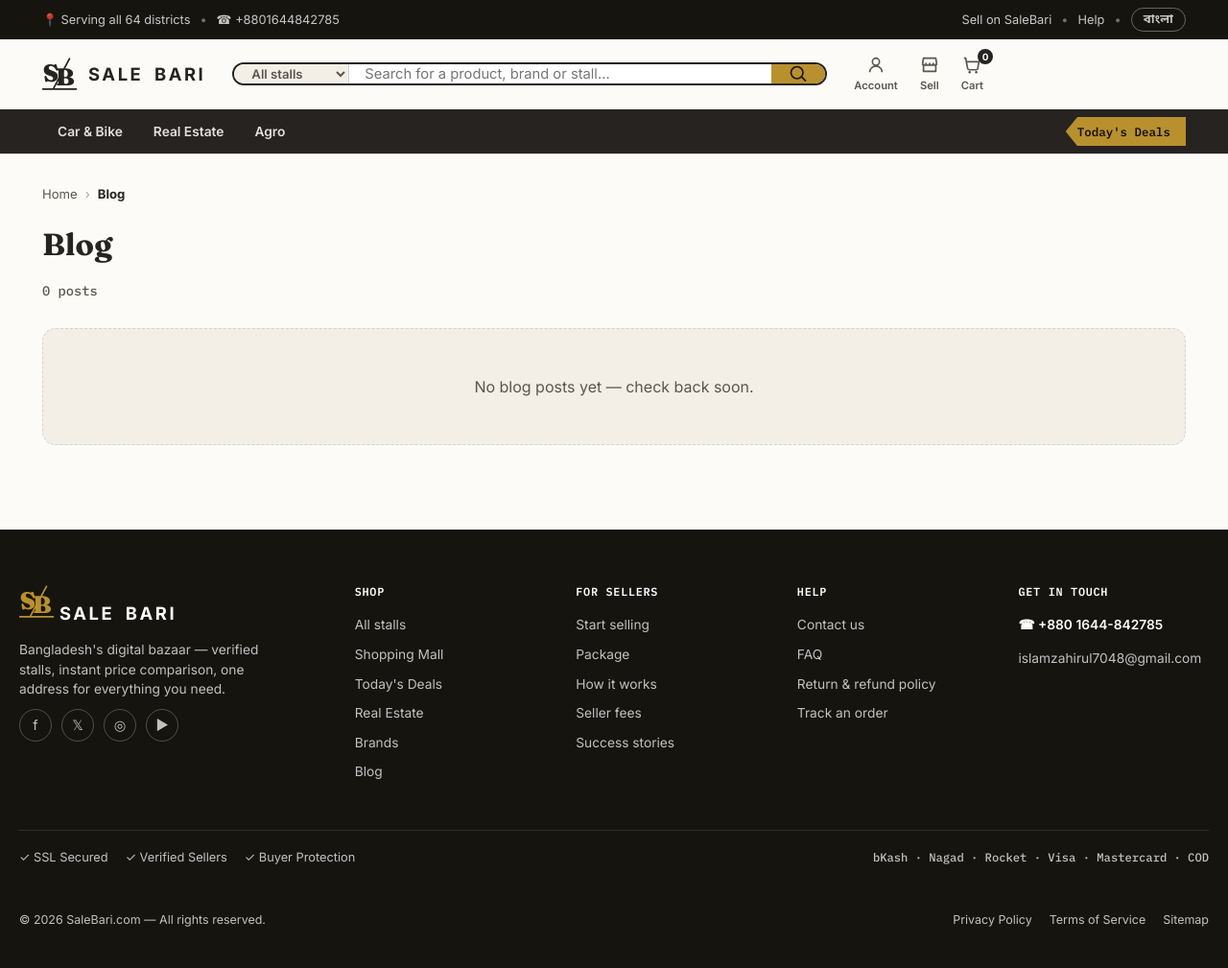
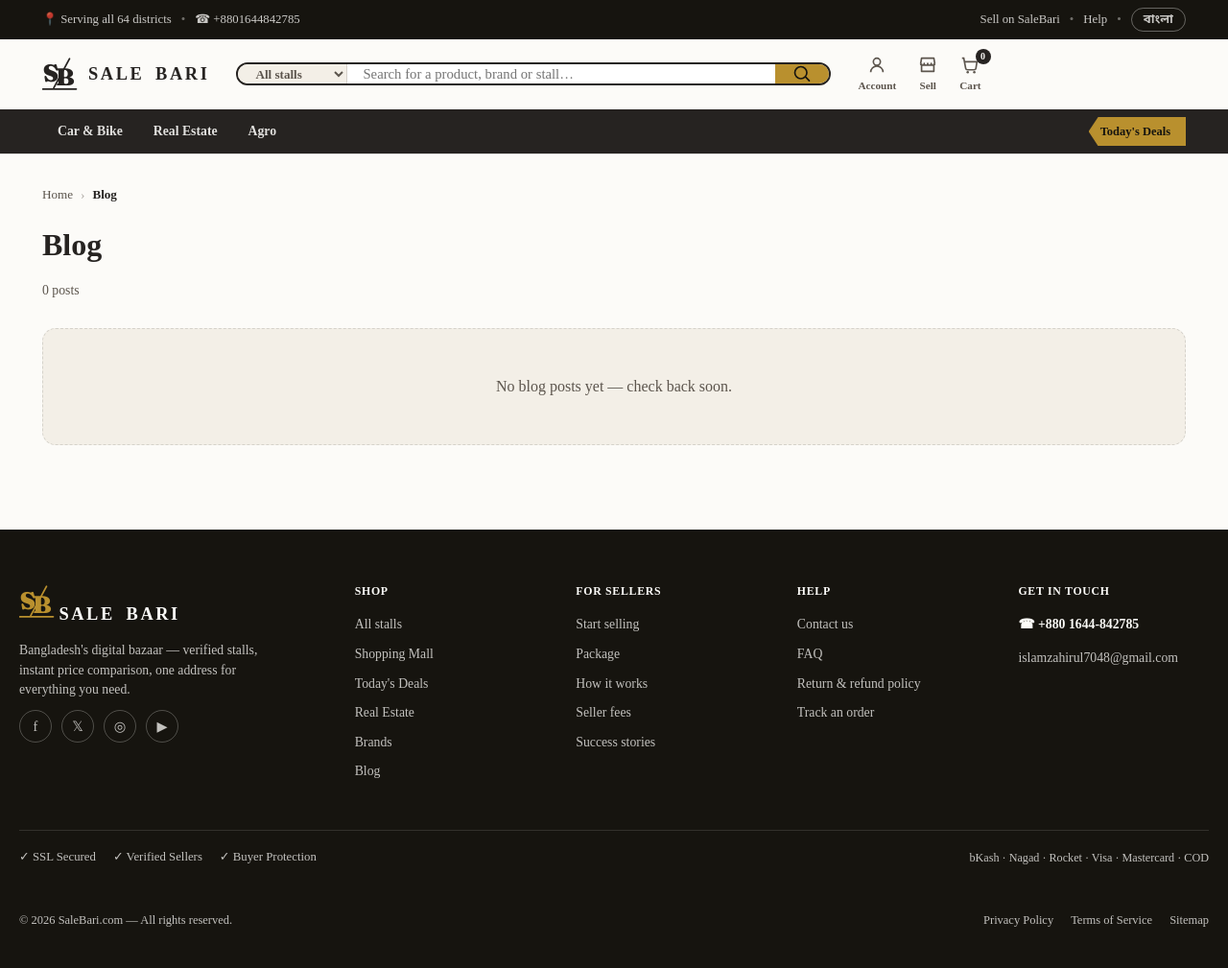
Before and after one commit to zahirislam7048/salebari, a PHP site: page /blog.php in a window 1280 px wide. Shown: the whole page at 96% size. Run offline with PHP 8.4, Linux system fonts and the light colour scheme; data that the repository does not hold is empty; some libraries are stand-ins or nearby versions.

Commit message:
Use Times New Roman across the public site
Co-Authored-By: Claude Sonnet 5.5 <noreply@anthropic.com>

```diff
--- a/app/layout.php
+++ b/app/layout.php
@@ -15,7 +15,7 @@ function site_header(string $title, string $extraHead = ''): void
 <link rel="icon" type="image/svg+xml" href="../assets/favicon.svg">
 <link rel="preconnect" href="https://fonts.googleapis.com">
 <link rel="preconnect" href="https://fonts.gstatic.com" crossorigin>
-<link href="https://fonts.googleapis.com/css2?family=Fraunces:ital,opsz,wght@0,9..144,500;0,9..144,600;0,9..144,700;0,9..144,900;1,9..144,600&family=Inter:wght@400;500;600;700;800&family=IBM+Plex+Mono:wght@500;600&family=Noto+Sans+Bengali:wght@400;500;600;700;800&display=swap" rel="stylesheet">
+<link href="https://fonts.googleapis.com/css2?family=Fraunces:ital,opsz,wght@0,9..144,500;0,9..144,600;0,9..144,700;0,9..144,900;1,9..144,600&family=Noto+Sans+Bengali:wght@400;500;600;700;800&display=swap" rel="stylesheet">
 <link rel="stylesheet" href="../css/style.css">
 <?= $extraHead ?>
 </head>
--- a/blog-post.php
+++ b/blog-post.php
@@ -20,7 +20,7 @@ $pageDesc  = $post ? ($post['meta_description'] ?: mb_substr(trim(strip_tags((st
 <link rel="icon" type="image/svg+xml" href="assets/favicon.svg">
 <link rel="preconnect" href="https://fonts.googleapis.com">
 <link rel="preconnect" href="https://fonts.gstatic.com" crossorigin>
-<link href="https://fonts.googleapis.com/css2?family=Fraunces:ital,opsz,wght@0,9..144,500;0,9..144,600;0,9..144,700;0,9..144,900;1,9..144,600&family=Inter:wght@400;500;600;700;800&family=IBM+Plex+Mono:wght@500;600&family=Noto+Sans+Bengali:wght@400;500;600;700;800&display=swap" rel="stylesheet">
+<link href="https://fonts.googleapis.com/css2?family=Fraunces:ital,opsz,wght@0,9..144,500;0,9..144,600;0,9..144,700;0,9..144,900;1,9..144,600&family=Noto+Sans+Bengali:wght@400;500;600;700;800&display=swap" rel="stylesheet">
 <link rel="stylesheet" href="css/style.css">
 </head>
 <body>
--- a/blog.php
+++ b/blog.php
@@ -18,7 +18,7 @@ $posts   = rows(
 <link rel="icon" type="image/svg+xml" href="assets/favicon.svg">
 <link rel="preconnect" href="https://fonts.googleapis.com">
 <link rel="preconnect" href="https://fonts.gstatic.com" crossorigin>
-<link href="https://fonts.googleapis.com/css2?family=Fraunces:ital,opsz,wght@0,9..144,500;0,9..144,600;0,9..144,700;0,9..144,900;1,9..144,600&family=Inter:wght@400;500;600;700;800&family=IBM+Plex+Mono:wght@500;600&family=Noto+Sans+Bengali:wght@400;500;600;700;800&display=swap" rel="stylesheet">
+<link href="https://fonts.googleapis.com/css2?family=Fraunces:ital,opsz,wght@0,9..144,500;0,9..144,600;0,9..144,700;0,9..144,900;1,9..144,600&family=Noto+Sans+Bengali:wght@400;500;600;700;800&display=swap" rel="stylesheet">
 <link rel="stylesheet" href="css/style.css">
 </head>
 <body>
--- a/brand/list/index.php
+++ b/brand/list/index.php
@@ -22,7 +22,7 @@ $total = count($brands);
 <link rel="icon" type="image/svg+xml" href="../../assets/favicon.svg">
 <link rel="preconnect" href="https://fonts.googleapis.com">
 <link rel="preconnect" href="https://fonts.gstatic.com" crossorigin>
-<link href="https://fonts.googleapis.com/css2?family=Fraunces:ital,opsz,wght@0,9..144,500;0,9..144,600;0,9..144,700;0,9..144,900;1,9..144,600&family=Inter:wght@400;500;600;700;800&family=IBM+Plex+Mono:wght@500;600&family=Noto+Sans+Bengali:wght@400;500;600;700;800&display=swap" rel="stylesheet">
+<link href="https://fonts.googleapis.com/css2?family=Fraunces:ital,opsz,wght@0,9..144,500;0,9..144,600;0,9..144,700;0,9..144,900;1,9..144,600&family=Noto+Sans+Bengali:wght@400;500;600;700;800&display=swap" rel="stylesheet">
 <link rel="stylesheet" href="../../css/style.css">
 </head>
 <body>
--- a/brand/show.php
+++ b/brand/show.php
@@ -30,7 +30,7 @@ $products = $brand ? rows(
 <link rel="icon" type="image/svg+xml" href="<?= base_path() ?>/assets/favicon.svg">
 <link rel="preconnect" href="https://fonts.googleapis.com">
 <link rel="preconnect" href="https://fonts.gstatic.com" crossorigin>
-<link href="https://fonts.googleapis.com/css2?family=Fraunces:ital,opsz,wght@0,9..144,500;0,9..144,600;0,9..144,700;0,9..144,900;1,9..144,600&family=Inter:wght@400;500;600;700;800&family=IBM+Plex+Mono:wght@500;600&family=Noto+Sans+Bengali:wght@400;500;600;700;800&display=swap" rel="stylesheet">
+<link href="https://fonts.googleapis.com/css2?family=Fraunces:ital,opsz,wght@0,9..144,500;0,9..144,600;0,9..144,700;0,9..144,900;1,9..144,600&family=Noto+Sans+Bengali:wght@400;500;600;700;800&display=swap" rel="stylesheet">
 <link rel="stylesheet" href="<?= base_path() ?>/css/style.css">
 </head>
 <body>
--- a/category.html
+++ b/category.html
@@ -8,7 +8,7 @@
 <link rel="icon" type="image/svg+xml" href="assets/favicon.svg">
 <link rel="preconnect" href="https://fonts.googleapis.com">
 <link rel="preconnect" href="https://fonts.gstatic.com" crossorigin>
-<link href="https://fonts.googleapis.com/css2?family=Fraunces:ital,opsz,wght@0,9..144,500;0,9..144,600;0,9..144,700;0,9..144,900;1,9..144,600&family=Inter:wght@400;500;600;700;800&family=IBM+Plex+Mono:wght@500;600&family=Noto+Sans+Bengali:wght@400;500;600;700;800&display=swap" rel="stylesheet">
+<link href="https://fonts.googleapis.com/css2?family=Fraunces:ital,opsz,wght@0,9..144,500;0,9..144,600;0,9..144,700;0,9..144,900;1,9..144,600&family=Noto+Sans+Bengali:wght@400;500;600;700;800&display=swap" rel="stylesheet">
 <link rel="stylesheet" href="css/style.css">
 </head>
 <body>
--- a/css/style.css
+++ b/css/style.css
@@ -14,9 +14,9 @@
   --market-green: #3F7A5C;
   --line: rgba(38, 35, 33, 0.14);
 
-  --font-display: "Fraunces", "Noto Sans Bengali", "Georgia", serif;
-  --font-body: "Inter", "Noto Sans Bengali", -apple-system, BlinkMacSystemFont, "Segoe UI", sans-serif;
-  --font-mono: "IBM Plex Mono", "Noto Sans Bengali", "SFMono-Regular", Menlo, monospace;
+  --font-display: "Times New Roman", Times, "Noto Sans Bengali", serif;
+  --font-body: "Times New Roman", Times, "Noto Sans Bengali", serif;
+  --font-mono: "Times New Roman", Times, "Noto Sans Bengali", serif;
 
   --radius-s: 8px;
   --radius-m: 14px;
--- a/index.html
+++ b/index.html
@@ -18,7 +18,7 @@
 <link rel="icon" type="image/svg+xml" href="assets/favicon.svg">
 <link rel="preconnect" href="https://fonts.googleapis.com">
 <link rel="preconnect" href="https://fonts.gstatic.com" crossorigin>
-<link href="https://fonts.googleapis.com/css2?family=Fraunces:ital,opsz,wght@0,9..144,500;0,9..144,600;0,9..144,700;0,9..144,900;1,9..144,600&family=Inter:wght@400;500;600;700;800&family=IBM+Plex+Mono:wght@500;600&family=Noto+Sans+Bengali:wght@400;500;600;700;800&display=swap" rel="stylesheet">
+<link href="https://fonts.googleapis.com/css2?family=Fraunces:ital,opsz,wght@0,9..144,500;0,9..144,600;0,9..144,700;0,9..144,900;1,9..144,600&family=Noto+Sans+Bengali:wght@400;500;600;700;800&display=swap" rel="stylesheet">
 <link rel="stylesheet" href="css/style.css">
 </head>
 <body>
--- a/listing.html
+++ b/listing.html
@@ -8,7 +8,7 @@
 <link rel="icon" type="image/svg+xml" href="assets/favicon.svg">
 <link rel="preconnect" href="https://fonts.googleapis.com">
 <link rel="preconnect" href="https://fonts.gstatic.com" crossorigin>
-<link href="https://fonts.googleapis.com/css2?family=Fraunces:ital,opsz,wght@0,9..144,500;0,9..144,600;0,9..144,700;0,9..144,900;1,9..144,600&family=Inter:wght@400;500;600;700;800&family=IBM+Plex+Mono:wght@500;600&family=Noto+Sans+Bengali:wght@400;500;600;700;800&display=swap" rel="stylesheet">
+<link href="https://fonts.googleapis.com/css2?family=Fraunces:ital,opsz,wght@0,9..144,500;0,9..144,600;0,9..144,700;0,9..144,900;1,9..144,600&family=Noto+Sans+Bengali:wght@400;500;600;700;800&display=swap" rel="stylesheet">
 <link rel="stylesheet" href="css/style.css">
 </head>
 <body>
--- a/market/list/index.php
+++ b/market/list/index.php
@@ -18,7 +18,7 @@ $totalCities = count($byCity);
 <link rel="icon" type="image/svg+xml" href="../../assets/favicon.svg">
 <link rel="preconnect" href="https://fonts.googleapis.com">
 <link rel="preconnect" href="https://fonts.gstatic.com" crossorigin>
-<link href="https://fonts.googleapis.com/css2?family=Fraunces:ital,opsz,wght@0,9..144,500;0,9..144,600;0,9..144,700;0,9..144,900;1,9..144,600&family=Inter:wght@400;500;600;700;800&family=IBM+Plex+Mono:wght@500;600&family=Noto+Sans+Bengali:wght@400;500;600;700;800&display=swap" rel="stylesheet">
+<link href="https://fonts.googleapis.com/css2?family=Fraunces:ital,opsz,wght@0,9..144,500;0,9..144,600;0,9..144,700;0,9..144,900;1,9..144,600&family=Noto+Sans+Bengali:wght@400;500;600;700;800&display=swap" rel="stylesheet">
 <link rel="stylesheet" href="../../css/style.css">
 </head>
 <body>
--- a/market/show.php
+++ b/market/show.php
@@ -28,7 +28,7 @@ $stalls = $mall ? rows(
 <link rel="icon" type="image/svg+xml" href="<?= base_path() ?>/assets/favicon.svg">
 <link rel="preconnect" href="https://fonts.googleapis.com">
 <link rel="preconnect" href="https://fonts.gstatic.com" crossorigin>
-<link href="https://fonts.googleapis.com/css2?family=Fraunces:ital,opsz,wght@0,9..144,500;0,9..144,600;0,9..144,700;0,9..144,900;1,9..144,600&family=Inter:wght@400;500;600;700;800&family=IBM+Plex+Mono:wght@500;600&family=Noto+Sans+Bengali:wght@400;500;600;700;800&display=swap" rel="stylesheet">
+<link href="https://fonts.googleapis.com/css2?family=Fraunces:ital,opsz,wght@0,9..144,500;0,9..144,600;0,9..144,700;0,9..144,900;1,9..144,600&family=Noto+Sans+Bengali:wght@400;500;600;700;800&display=swap" rel="stylesheet">
 <link rel="stylesheet" href="<?= base_path() ?>/css/style.css">
 </head>
 <body>
--- a/package.html
+++ b/package.html
@@ -8,7 +8,7 @@
 <link rel="icon" type="image/svg+xml" href="assets/favicon.svg">
 <link rel="preconnect" href="https://fonts.googleapis.com">
 <link rel="preconnect" href="https://fonts.gstatic.com" crossorigin>
-<link href="https://fonts.googleapis.com/css2?family=Fraunces:ital,opsz,wght@0,9..144,500;0,9..144,600;0,9..144,700;0,9..144,900;1,9..144,600&family=Inter:wght@400;500;600;700;800&family=IBM+Plex+Mono:wght@500;600&family=Noto+Sans+Bengali:wght@400;500;600;700;800&display=swap" rel="stylesheet">
+<link href="https://fonts.googleapis.com/css2?family=Fraunces:ital,opsz,wght@0,9..144,500;0,9..144,600;0,9..144,700;0,9..144,900;1,9..144,600&family=Noto+Sans+Bengali:wght@400;500;600;700;800&display=swap" rel="stylesheet">
 <link rel="stylesheet" href="css/style.css">
 </head>
 <body>
--- a/product.php
+++ b/product.php
@@ -112,7 +112,7 @@ $pageDesc  = $product ? ($product['meta_description'] ?: mb_substr((string) $pro
 <link rel="icon" type="image/svg+xml" href="<?= base_path() ?>/assets/favicon.svg">
 <link rel="preconnect" href="https://fonts.googleapis.com">
 <link rel="preconnect" href="https://fonts.gstatic.com" crossorigin>
-<link href="https://fonts.googleapis.com/css2?family=Fraunces:ital,opsz,wght@0,9..144,500;0,9..144,600;0,9..144,700;0,9..144,900;1,9..144,600&family=Inter:wght@400;500;600;700;800&family=IBM+Plex+Mono:wght@500;600&family=Noto+Sans+Bengali:wght@400;500;600;700;800&display=swap" rel="stylesheet">
+<link href="https://fonts.googleapis.com/css2?family=Fraunces:ital,opsz,wght@0,9..144,500;0,9..144,600;0,9..144,700;0,9..144,900;1,9..144,600&family=Noto+Sans+Bengali:wght@400;500;600;700;800&display=swap" rel="stylesheet">
 <link rel="stylesheet" href="<?= base_path() ?>/css/style.css">
 </head>
 <body class="has-pp-bar">
--- a/stall/1/index.html
+++ b/stall/1/index.html
@@ -8,7 +8,7 @@
 <link rel="icon" type="image/svg+xml" href="../../assets/favicon.svg">
 <link rel="preconnect" href="https://fonts.googleapis.com">
 <link rel="preconnect" href="https://fonts.gstatic.com" crossorigin>
-<link href="https://fonts.googleapis.com/css2?family=Fraunces:ital,opsz,wght@0,9..144,500;0,9..144,600;0,9..144,700;0,9..144,900;1,9..144,600&family=Inter:wght@400;500;600;700;800&family=IBM+Plex+Mono:wght@500;600&family=Noto+Sans+Bengali:wght@400;500;600;700;800&display=swap" rel="stylesheet">
+<link href="https://fonts.googleapis.com/css2?family=Fraunces:ital,opsz,wght@0,9..144,500;0,9..144,600;0,9..144,700;0,9..144,900;1,9..144,600&family=Noto+Sans+Bengali:wght@400;500;600;700;800&display=swap" rel="stylesheet">
 <link rel="stylesheet" href="../../css/style.css">
 </head>
 <body>
--- a/stall/2/index.html
+++ b/stall/2/index.html
@@ -8,7 +8,7 @@
 <link rel="icon" type="image/svg+xml" href="../../assets/favicon.svg">
 <link rel="preconnect" href="https://fonts.googleapis.com">
 <link rel="preconnect" href="https://fonts.gstatic.com" crossorigin>
-<link href="https://fonts.googleapis.com/css2?family=Fraunces:ital,opsz,wght@0,9..144,500;0,9..144,600;0,9..144,700;0,9..144,900;1,9..144,600&family=Inter:wght@400;500;600;700;800&family=IBM+Plex+Mono:wght@500;600&family=Noto+Sans+Bengali:wght@400;500;600;700;800&display=swap" rel="stylesheet">
+<link href="https://fonts.googleapis.com/css2?family=Fraunces:ital,opsz,wght@0,9..144,500;0,9..144,600;0,9..144,700;0,9..144,900;1,9..144,600&family=Noto+Sans+Bengali:wght@400;500;600;700;800&display=swap" rel="stylesheet">
 <link rel="stylesheet" href="../../css/style.css">
 </head>
 <body>
--- a/stall/3/index.html
+++ b/stall/3/index.html
@@ -8,7 +8,7 @@
 <link rel="icon" type="image/svg+xml" href="../../assets/favicon.svg">
 <link rel="preconnect" href="https://fonts.googleapis.com">
 <link rel="preconnect" href="https://fonts.gstatic.com" crossorigin>
-<link href="https://fonts.googleapis.com/css2?family=Fraunces:ital,opsz,wght@0,9..144,500;0,9..144,600;0,9..144,700;0,9..144,900;1,9..144,600&family=Inter:wght@400;500;600;700;800&family=IBM+Plex+Mono:wght@500;600&family=Noto+Sans+Bengali:wght@400;500;600;700;800&display=swap" rel="stylesheet">
+<link href="https://fonts.googleapis.com/css2?family=Fraunces:ital,opsz,wght@0,9..144,500;0,9..144,600;0,9..144,700;0,9..144,900;1,9..144,600&family=Noto+Sans+Bengali:wght@400;500;600;700;800&display=swap" rel="stylesheet">
 <link rel="stylesheet" href="../../css/style.css">
 </head>
 <body>
--- a/stall/4/index.html
+++ b/stall/4/index.html
@@ -8,7 +8,7 @@
 <link rel="icon" type="image/svg+xml" href="../../assets/favicon.svg">
 <link rel="preconnect" href="https://fonts.googleapis.com">
 <link rel="preconnect" href="https://fonts.gstatic.com" crossorigin>
-<link href="https://fonts.googleapis.com/css2?family=Fraunces:ital,opsz,wght@0,9..144,500;0,9..144,600;0,9..144,700;0,9..144,900;1,9..144,600&family=Inter:wght@400;500;600;700;800&family=IBM+Plex+Mono:wght@500;600&family=Noto+Sans+Bengali:wght@400;500;600;700;800&display=swap" rel="stylesheet">
+<link href="https://fonts.googleapis.com/css2?family=Fraunces:ital,opsz,wght@0,9..144,500;0,9..144,600;0,9..144,700;0,9..144,900;1,9..144,600&family=Noto+Sans+Bengali:wght@400;500;600;700;800&display=swap" rel="stylesheet">
 <link rel="stylesheet" href="../../css/style.css">
 </head>
 <body>
--- a/stall/list/index.php
+++ b/stall/list/index.php
@@ -20,7 +20,7 @@ $grandTotal = (int) scalar("SELECT COUNT(*) FROM stalls WHERE status = 'active'
 <link rel="icon" type="image/svg+xml" href="../../assets/favicon.svg">
 <link rel="preconnect" href="https://fonts.googleapis.com">
 <link rel="preconnect" href="https://fonts.gstatic.com" crossorigin>
-<link href="https://fonts.googleapis.com/css2?family=Fraunces:ital,opsz,wght@0,9..144,500;0,9..144,600;0,9..144,700;0,9..144,900;1,9..144,600&family=Inter:wght@400;500;600;700;800&family=IBM+Plex+Mono:wght@500;600&family=Noto+Sans+Bengali:wght@400;500;600;700;800&display=swap" rel="stylesheet">
+<link href="https://fonts.googleapis.com/css2?family=Fraunces:ital,opsz,wght@0,9..144,500;0,9..144,600;0,9..144,700;0,9..144,900;1,9..144,600&family=Noto+Sans+Bengali:wght@400;500;600;700;800&display=swap" rel="stylesheet">
 <link rel="stylesheet" href="../../css/style.css">
 </head>
 <body>
--- a/stall/show.php
+++ b/stall/show.php
@@ -30,7 +30,7 @@ $products = $stall ? rows(
 <link rel="icon" type="image/svg+xml" href="<?= base_path() ?>/assets/favicon.svg">
 <link rel="preconnect" href="https://fonts.googleapis.com">
 <link rel="preconnect" href="https://fonts.gstatic.com" crossorigin>
-<link href="https://fonts.googleapis.com/css2?family=Fraunces:ital,opsz,wght@0,9..144,500;0,9..144,600;0,9..144,700;0,9..144,900;1,9..144,600&family=Inter:wght@400;500;600;700;800&family=IBM+Plex+Mono:wght@500;600&family=Noto+Sans+Bengali:wght@400;500;600;700;800&display=swap" rel="stylesheet">
+<link href="https://fonts.googleapis.com/css2?family=Fraunces:ital,opsz,wght@0,9..144,500;0,9..144,600;0,9..144,700;0,9..144,900;1,9..144,600&family=Noto+Sans+Bengali:wght@400;500;600;700;800&display=swap" rel="stylesheet">
 <link rel="stylesheet" href="<?= base_path() ?>/css/style.css">
 </head>
 <body>
```
